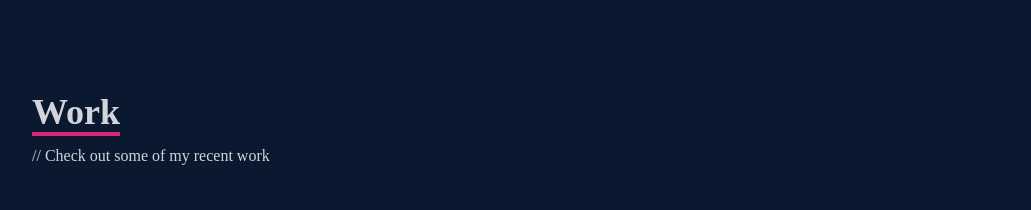
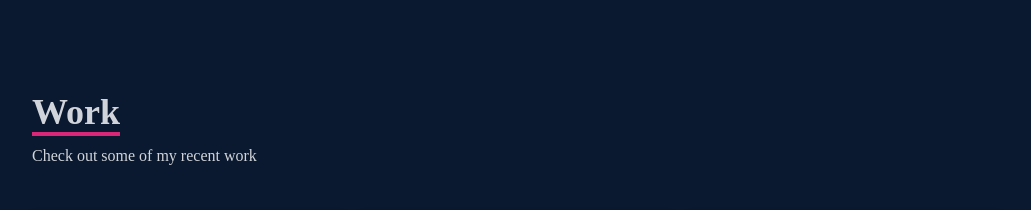
Before and after one commit to Charan2409/MyPortfolio, a React (Vite) app: page / in a window 1280 px wide. Shown: the part 2440-2650 px from the top of the page, without its empty margins (124-1155 px from the left). Built offline with nearby package versions, Linux system fonts and the light colour scheme; grey boxes are pictures that could not be loaded.

Commit message:
fixed the contact bug

```diff
--- a/src/components/Contact.jsx
+++ b/src/components/Contact.jsx
@@ -8,9 +8,9 @@ const Contact = () => {
                 <p className='text-4xl font-bold border-b-4 border-pink-600 inline'>Contact</p>
                 <p className='py-2'>Submit the form below or shootme an email - saicharanbandi1208@gmail.com</p>
             </div>
-                <input className="bg-[#ccd6f6] p-2 border-2" type='text' placeholder='Name' name='name'></input>
-                <input className='my-4 bg-[#ccd6f6] p-2 border-2' type='email' placeholder='Email' name='email'></input>
-                <textarea className='bg-[#ccd6f6] p-2 border-2' placeholder='Message' name='message' rows="10"></textarea>
+                <input className="bg-[#ccd6f6] p-2 border-2 text-black" type='text' placeholder='Name' name='name'></input>
+                <input className='my-4 bg-[#ccd6f6] p-2 border-2 text-black' type='email' placeholder='Email' name='email'></input>
+                <textarea className='bg-[#ccd6f6] p-2 border-2 text-black' placeholder='Message' name='message' rows="10"></textarea>
                 <button className='text-white border-2 hover:bg-pink-600 hover:border-pink-600 px-4 py-3 my-4 mx-auto flex items-center'>Let's collaborate</button>
         </form>
     </div>
--- a/src/components/Work.jsx
+++ b/src/components/Work.jsx
@@ -15,7 +15,7 @@ const Work = () => {
           <p className='text-4xl font-bold inline border-b-4 text-gray-300 border-pink-600'>
             Work
           </p>
-          <p className='py-3'>// Check out some of my recent work</p>
+          <p className='py-3'>Check out some of my recent work</p>
         </div>
 
 {/* container for projects */}
```
